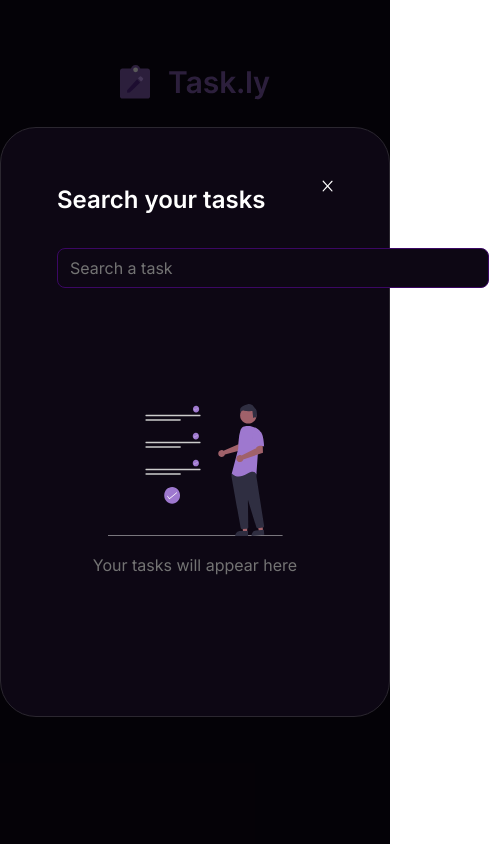
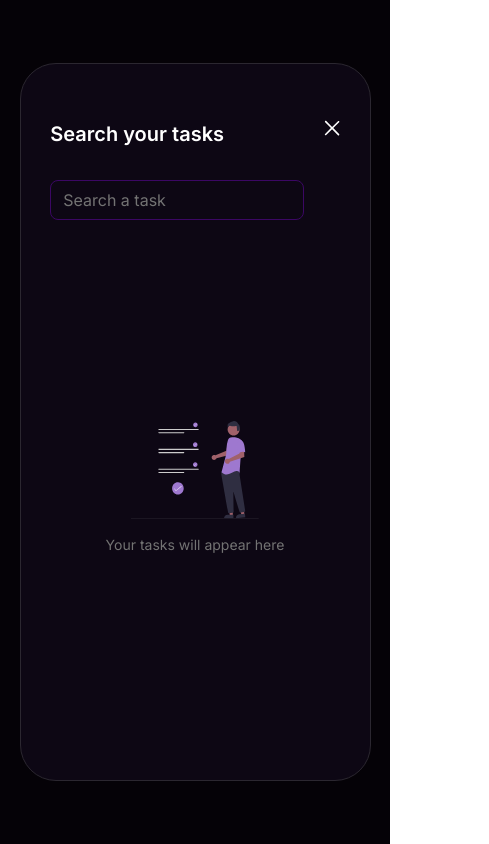
Before and after one commit to Sousasz/todo-list, a React (Vite) app: page / in a window 390 px wide. Both pictures are taken after a click on the button "To search". Shown: the whole page, 489 px wide, since content can reach past the window. Built offline with nearby package versions, Linux system fonts and the light colour scheme.

Commit message:
finished responsive design and fixed some elements on the screen

```diff
--- a/index.html
+++ b/index.html
@@ -13,7 +13,7 @@
 
   </head>
   <body>
-    <div class="w-full flex justify-center h-dvh overflow-y-scroll bg-purple-1050 font-sans" id="root"></div>
+    <div class="w-screen flex justify-center h-dvh overflow-y-scroll bg-purple-1050 font-sans max-[445px]:overflow-x-hidden" id="root"></div>
     <script type="module" src="/src/main.tsx"></script>
   </body>
 </html>
--- a/src/components/SearchModal/index.tsx
+++ b/src/components/SearchModal/index.tsx
@@ -10,22 +10,22 @@ interface SearchModalProps {
 export function SearchModal({ searchTask, closeModal, searchResults, allTasks }: SearchModalProps) {
   return (
     <div className="absolute top-0 bottom-0 left-0 right-0 flex justify-center items-center bg-black bg-opacity-65">
-      <div className="bg-purple-1050 border border-[#2B2730] w-[615px] h-[590px] rounded-[36px] p-14 flex flex-col gap-8">
+      <div className="bg-purple-1050 border border-[#2B2730] sm:text-center max-[680px]:w-[90dvw] w-[615px] h-[85dvh] rounded-[36px] p-14 max-[500px]:px-7 flex flex-col gap-8">
         <form action="#" className="flex justify-center gap-5">
-          <section className="flex flex-col gap-8">
-            <h3 className="text-white font-semibold text-2xl">Search your tasks</h3>
+          <section className="flex flex-col  gap-8">
+            <h3 className="text-white font-semibold text-2xl max-[420px]:text-xl">Search your tasks</h3>
 
             <input
               onChange={searchTask}
               autoComplete="off"
               name="search-tasks"
-              className="border-solid border rounded-lg border-purple-950 w-[432px] outline-none placeholder:text-neutral-500 px-3 placeholder:py-10 text-white bg-purple-1050 h-10"
+              className="border-solid border rounded-lg border-purple-950 w-[432px] max-[680px]:w-[65dvw] outline-none placeholder:text-neutral-500 px-3 placeholder:py-10 text-white bg-purple-1050 h-10"
               type="text"
               placeholder="Search a task"
             />
           </section>
 
-          <button onClick={closeModal} className="w-5 h-5 -my-2">
+          <button onClick={closeModal} className="w-4 h-4">
             <img
               src="./src/assets/images/close-modal.svg"
               alt="Close modal icon"
@@ -44,8 +44,12 @@ export function SearchModal({ searchTask, closeModal, searchResults, allTasks }:
             )
           ) : (
             <>
-              <img src="./src/assets/images/modal-list.svg" alt="to do list image" />
-              <p className="text-neutral-500">Your tasks will appear here</p>
+              <img
+                src="./src/assets/images/modal-list.svg"
+                alt="to do list image"
+                className="max-[500px]:w-32"
+              />
+              <p className="text-neutral-500 text-center max-[500px]:text-sm">Your tasks will appear here</p>
             </>
           )}
         </section>
--- a/src/components/TaskAddForm/index.tsx
+++ b/src/components/TaskAddForm/index.tsx
@@ -12,7 +12,7 @@ export function TaskAddForm({ addTask, openModal }: TaskAddFormProps) {
         <input
           autoComplete="off"
           name="tasks"
-          className="border-solid border rounded-lg border-purple-950 w-96 outline-none placeholder:text-neutral-500  px-3 placeholder:py-10 text-white bg-purple-1050 h-10"
+          className="border-solid border rounded-lg border-purple-950 w-96 outline-none placeholder:text-neutral-500 max-[445px]:w-[85dvw]  px-3 placeholder:py-10 text-white bg-purple-1050 h-10"
           type="text"
           placeholder="Add a new task"
         />
--- a/src/components/TasksToDo/index.tsx
+++ b/src/components/TasksToDo/index.tsx
@@ -13,12 +13,13 @@ export function TasksToDo({ allTasks, completeTask, deleteTask }: TasksToDoProps
   console.log(typeof allTasks)
 
   return (
-    <div className="w-[432px] flex flex-col items-center gap-4">
+    <div className="w-[432px] flex flex-col gap-4 py-4">
         <span className="text-white text-center sm:text-start">Tasks to do - {allTasks?.length}</span>
+        <div className="flex flex-col items-center gap-4">
           {allTasks.length > 0 ?  (
             allTasks?.map((addedTasks: string) => {
               return(
-                <div key={addedTasks} className="bg-purple-1000 w-full max-[470px]:w-[85%] h-20 rounded-lg flex justify-between items-center p-6 mx-2">
+                <div key={addedTasks} className="bg-purple-1000 w-full max-[470px]:w-[85dvw] h-20 rounded-lg flex justify-between items-center p-6 mx-2">
                   <span className="text-violet-400 truncate max-w-72">{addedTasks}</span>
 
                   <div className="flex gap-3">
@@ -37,5 +38,6 @@ export function TasksToDo({ allTasks, completeTask, deleteTask }: TasksToDoProps
             null
           )}
         </div>
+      </div>
   )
 }
--- a/src/components/completedTasks/index.tsx
+++ b/src/components/completedTasks/index.tsx
@@ -5,12 +5,12 @@ interface completedTasksProps {
 
 export function CompletedTasks({ tasksCompleted, deleteTaskDone }: completedTasksProps) {
   return (
-    <div className="w-[432px] flex flex-col items-center gap-4 py-4">
+    <div className="w-[432px] flex flex-col gap-4 py-4">
         <span className="text-white text-center sm:text-start">Done - {tasksCompleted?.length}</span>
-          {tasksCompleted?.map((isTaskCompleted: string, index) => {
-            return (
-              <div key={isTaskCompleted[index]} className="flex justify-between w-full max-[470px]:w-[85%] items-center">
-                <div className="bg-purple-1000 w-full h-20 rounded-lg flex justify-between items-center p-6">
+          <div className="flex flex-col items-center gap-4">
+            {tasksCompleted?.map((isTaskCompleted: string, index) => {
+              return (
+                <div key={index} className="bg-purple-1000 w-full h-20 rounded-lg max-[470px]:w-[85dvw] flex justify-between items-center p-6">
                   <s className="text-emerald-200 truncate max-w-80">{isTaskCompleted}</s>
 
                   <div className="flex flex-row-reverse gap-4">
@@ -19,9 +19,9 @@ export function CompletedTasks({ tasksCompleted, deleteTaskDone }: completedTask
                     </button>
                   </div>
                 </div>
-              </div>
-            )
-          })}
+              )
+            })}
+          </div>
       </div>
   )
 }
--- a/src/index.css
+++ b/src/index.css
@@ -11,9 +11,9 @@
 }
 
 ::-webkit-scrollbar-track {
-  background-color: #0d0714;
+  background-color: #20132e;
 }
 
 ::-webkit-scrollbar-thumb {
-  background-color: #2b1742;
+  background-color: #40275c;
 }
```
Lines whose indentation alone changed are shown as unchanged.
